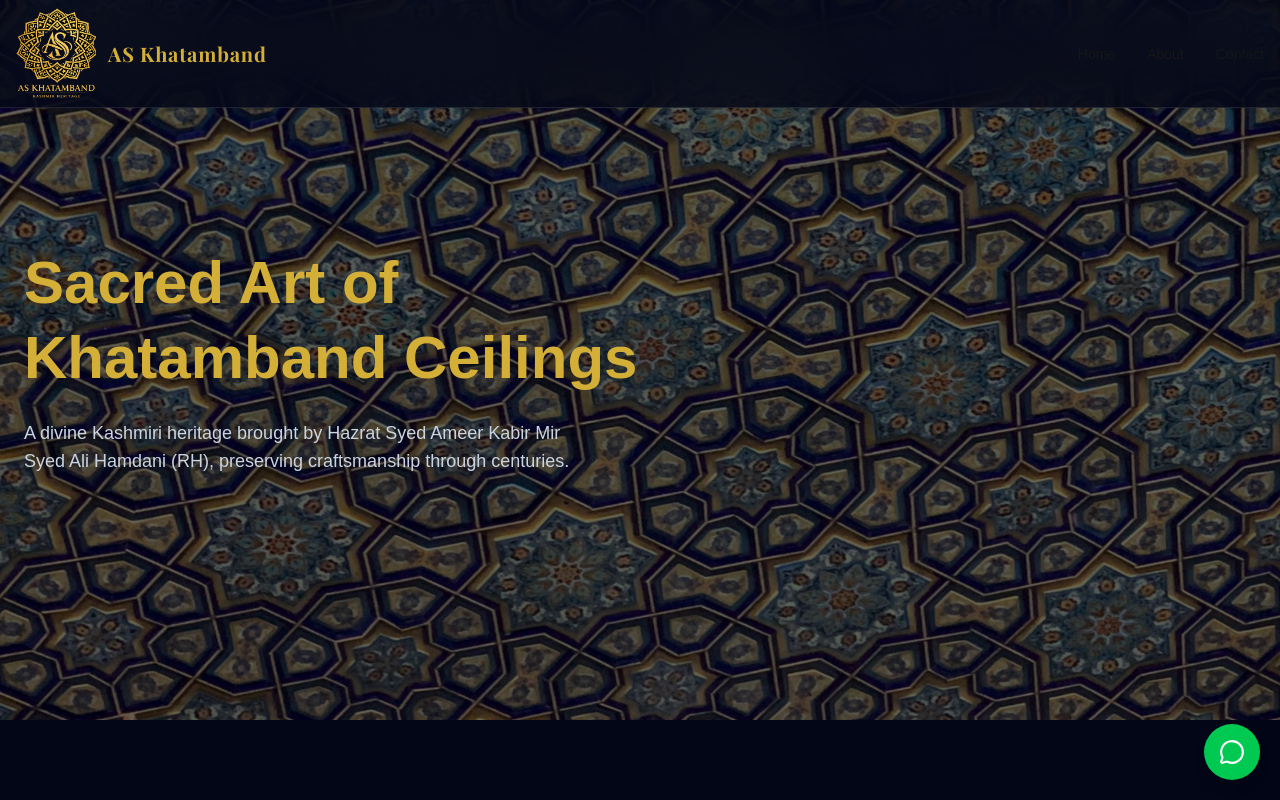
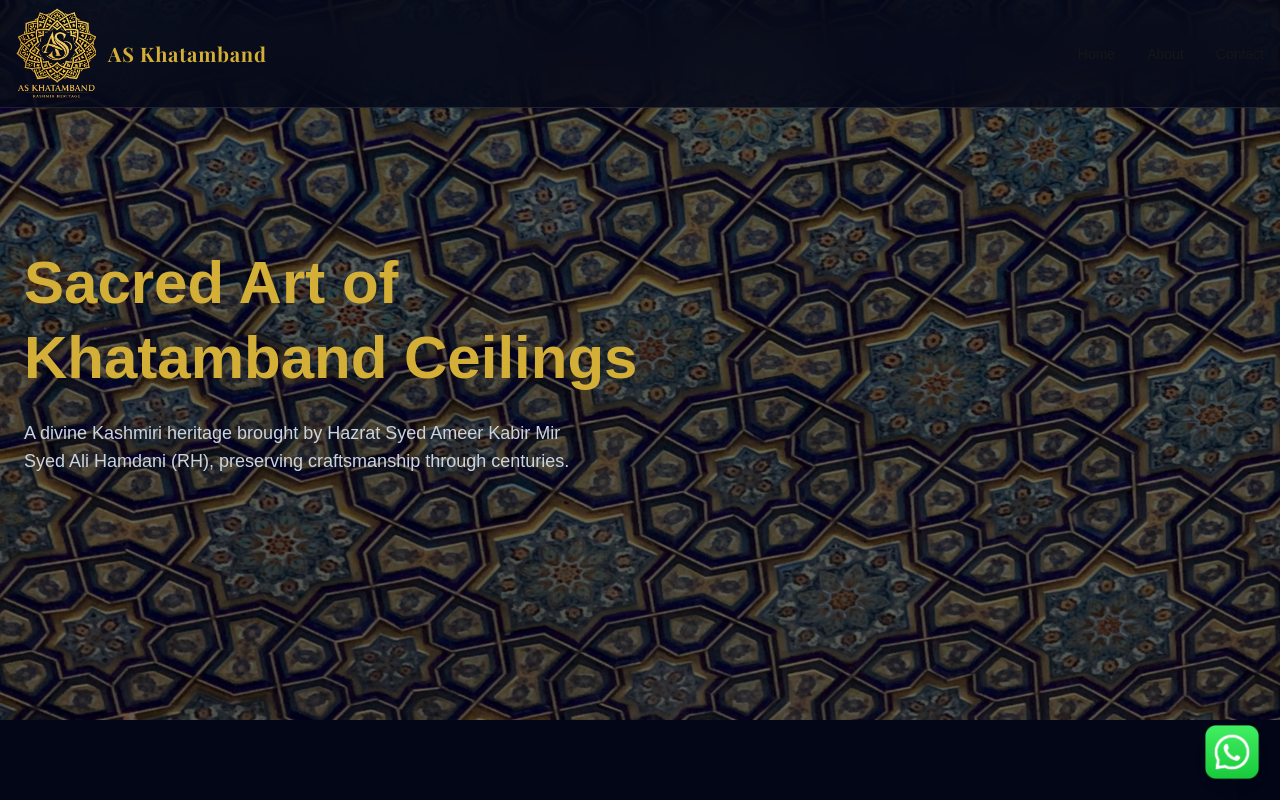
Before and after one commit to iqbalwalii/askhatamband, a Next.js app: page / in a window 1280 px wide. Shown: the top 800 px of the page. Built offline with nearby package versions, Linux system fonts and the light colour scheme; a web font is replaced by a local one.

Commit message:
minor fixes

```diff
--- a/app/components/WhatsappButton.tsx
+++ b/app/components/WhatsappButton.tsx
@@ -1,6 +1,6 @@
 "use client";
 
-import { MessageCircle } from "lucide-react";
+import Image from "next/image";
 
 export default function WhatsAppButton() {
   return (
@@ -8,10 +8,18 @@ export default function WhatsAppButton() {
       href="https://wa.me/917006251177"
       target="_blank"
       rel="noopener noreferrer"
-      className="fixed bottom-5 right-5 z-50 flex items-center justify-center w-14 h-14 rounded-full bg-green-500 text-white shadow-lg hover:bg-green-600 transition-all hover:scale-110"
+      className="fixed bottom-5 right-5 z-50 flex items-center justify-center rounded-full shadow-lg hover:transition-all hover:scale-110"
       aria-label="Chat on WhatsApp"
     >
-      <MessageCircle size={26} />
+      <div className="relative w-14 h-14">
+        <Image
+          src="/whatsapp.png"
+          alt="WhatsApp"
+          fill
+          className="object-contain"
+          priority
+        />
+      </div>
     </a>
   );
 }
```
Also changed, not shown: public/whatsapp.png (added).
